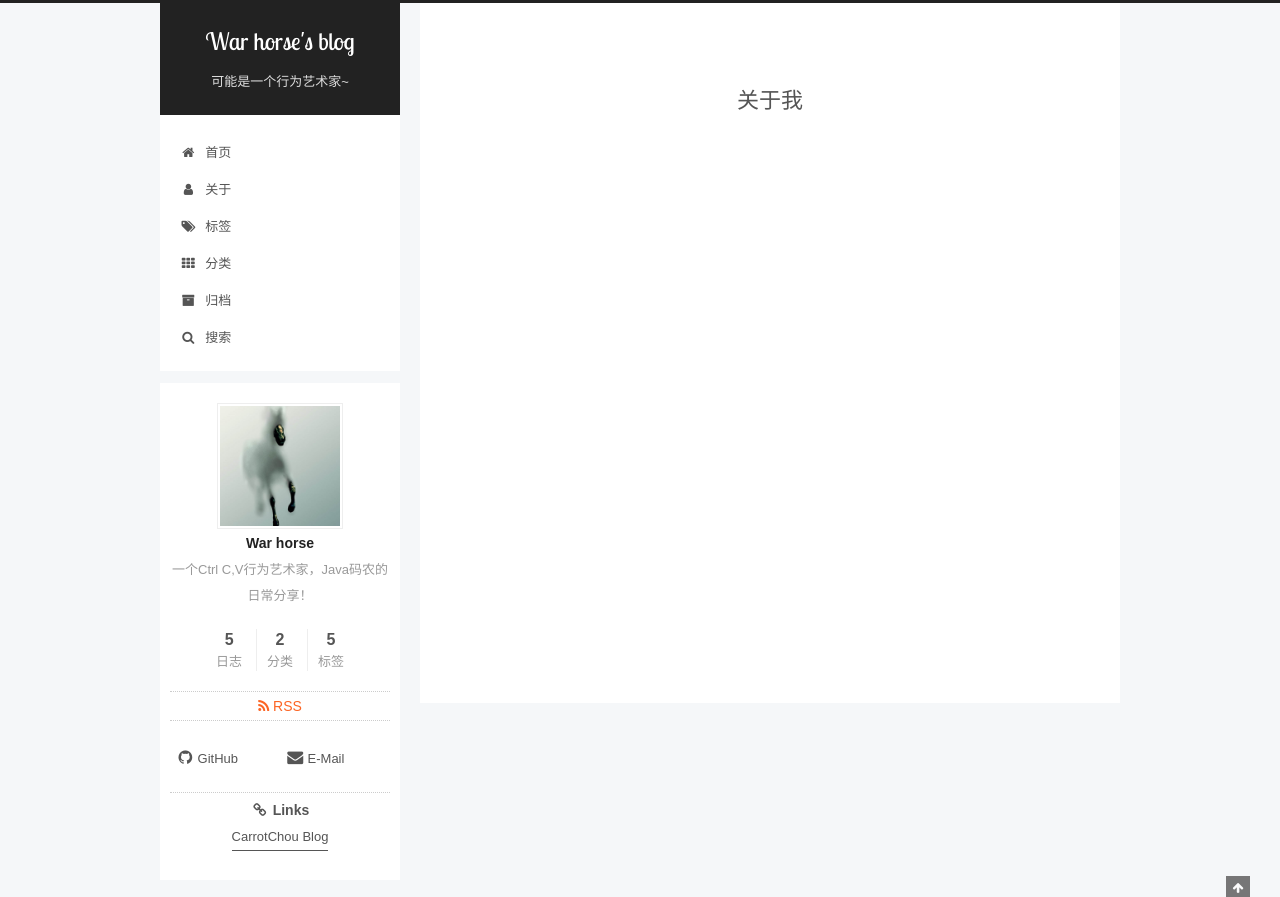
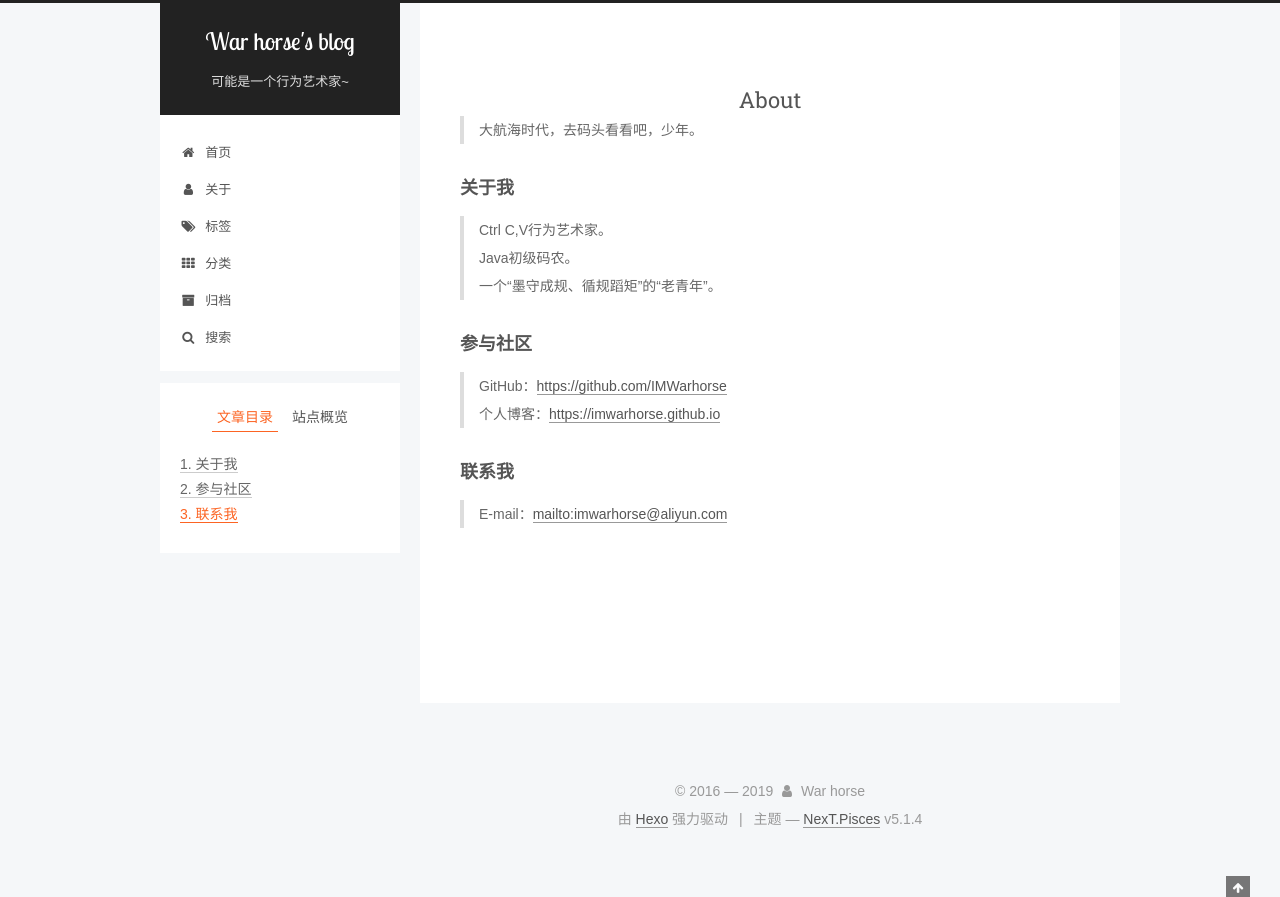
Before and after one commit to IMWarhorse/IMWarhorse.github.io, a plain HTML site: page about/index.html in a window 1280 px wide. Shown: the top 897 px of the page. After the commit the page ends 853 px from the top, so only its background shows below. Drawn offline with Linux system fonts and the light colour scheme; a web font is replaced by a local one.

Commit message:
Site updated: 2019-07-18 17:42:37

```diff
--- a/about/index.html
+++ b/about/index.html
@@ -127,18 +127,18 @@
 
 
 
-<meta name="description" content="一个Ctrl C,V行为艺术家，Java码农的日常分享！">
+<meta name="description" content="大航海时代，去码头看看吧，少年。  关于我 Ctrl C,V行为艺术家。Java初级码农。一个“墨守成规、循规蹈矩”的“老青年”。  参与社区 GitHub：https://github.com/IMWarhorse个人博客：https://imwarhorse.github.io  联系我 E-mail：mailto:imwarhorse@aliyun.com">
 <meta name="keywords" content="Java,Framework,MySQL,Spring,Spring MVC,MyBatis">
 <meta property="og:type" content="website">
-<meta property="og:title" content="关于我">
+<meta property="og:title" content="About">
 <meta property="og:url" content="https://imwarhorse.github.io/about/index.html">
 <meta property="og:site_name" content="War horse&#39;s blog">
-<meta property="og:description" content="一个Ctrl C,V行为艺术家，Java码农的日常分享！">
+<meta property="og:description" content="大航海时代，去码头看看吧，少年。  关于我 Ctrl C,V行为艺术家。Java初级码农。一个“墨守成规、循规蹈矩”的“老青年”。  参与社区 GitHub：https://github.com/IMWarhorse个人博客：https://imwarhorse.github.io  联系我 E-mail：mailto:imwarhorse@aliyun.com">
 <meta property="og:locale" content="zh-Hans">
-<meta property="og:updated_time" content="2019-07-17T09:19:47.585Z">
+<meta property="og:updated_time" content="2019-07-18T09:41:36.738Z">
 <meta name="twitter:card" content="summary">
-<meta name="twitter:title" content="关于我">
-<meta name="twitter:description" content="一个Ctrl C,V行为艺术家，Java码农的日常分享！">
+<meta name="twitter:title" content="About">
+<meta name="twitter:description" content="大航海时代，去码头看看吧，少年。  关于我 Ctrl C,V行为艺术家。Java初级码农。一个“墨守成规、循规蹈矩”的“老青年”。  参与社区 GitHub：https://github.com/IMWarhorse个人博客：https://imwarhorse.github.io  联系我 E-mail：mailto:imwarhorse@aliyun.com">
 
 
 
@@ -174,7 +174,7 @@
 
 
 
-  <title>关于我 | War horse's blog</title>
+  <title>About | War horse's blog</title>
 
 
 
@@ -336,7 +336,7 @@
     <div class="post-block page">
       <header class="post-header">
 
-	<h1 class="post-title" itemprop="name headline">关于我</h1>
+	<h1 class="post-title" itemprop="name headline">About</h1>
 
 
 
@@ -348,6 +348,18 @@
       <div class="post-body">
 
 
+          <blockquote>
+<p>大航海时代，去码头看看吧，少年。</p>
+</blockquote>
+<h3 id="关于我"><a href="#关于我" class="headerlink" title="关于我"></a>关于我</h3><blockquote>
+<p>Ctrl C,V行为艺术家。<br>Java初级码农。<br>一个“墨守成规、循规蹈矩”的“老青年”。</p>
+</blockquote>
+<h3 id="参与社区"><a href="#参与社区" class="headerlink" title="参与社区"></a>参与社区</h3><blockquote>
+<p>GitHub：<a href="https://github.com/IMWarhorse" target="_blank" rel="noopener">https://github.com/IMWarhorse</a><br>个人博客：<a href="https://imwarhorse.github.io">https://imwarhorse.github.io</a></p>
+</blockquote>
+<h3 id="联系我"><a href="#联系我" class="headerlink" title="联系我"></a>联系我</h3><blockquote>
+<p>E-mail：<a href="mailto:imwarhorse@aliyun.com" target="_blank" rel="noopener">mailto:imwarhorse@aliyun.com</a></p>
+</blockquote>
 
 
       </div>
@@ -386,8 +398,17 @@
 
 
 
+        <ul class="sidebar-nav motion-element">
+          <li class="sidebar-nav-toc sidebar-nav-active" data-target="post-toc-wrap">
+            文章目录
+          </li>
+          <li class="sidebar-nav-overview" data-target="site-overview-wrap">
+            站点概览
+          </li>
+        </ul>
 
-      <section class="site-overview-wrap sidebar-panel sidebar-panel-active">
+
+      <section class="site-overview-wrap sidebar-panel">
         <div class="site-overview">
           <div class="site-author motion-element" itemprop="author" itemscope itemtype="http://schema.org/Person">
 
@@ -486,6 +507,22 @@
         </div>
       </section>
 
+
+      <!--noindex-->
+        <section class="post-toc-wrap motion-element sidebar-panel sidebar-panel-active">
+          <div class="post-toc">
+
+
+
+
+
+
+              <div class="post-toc-content"><ol class="nav"><li class="nav-item nav-level-3"><a class="nav-link" href="#关于我"><span class="nav-number">1.</span> <span class="nav-text">关于我</span></a></li><li class="nav-item nav-level-3"><a class="nav-link" href="#参与社区"><span class="nav-number">2.</span> <span class="nav-text">参与社区</span></a></li><li class="nav-item nav-level-3"><a class="nav-link" href="#联系我"><span class="nav-number">3.</span> <span class="nav-text">联系我</span></a></li></ol></div>
+
+
+          </div>
+        </section>
+      <!--/noindex-->
 
 
 
--- a/css/main.css
+++ b/css/main.css
@@ -1823,7 +1823,7 @@ pre .javascript .function {
   width: 4px;
   height: 4px;
   border-radius: 50%;
-  background: #9c75bb;
+  background: #e03603;
 }
 .links-of-blogroll {
   font-size: 13px;
```
